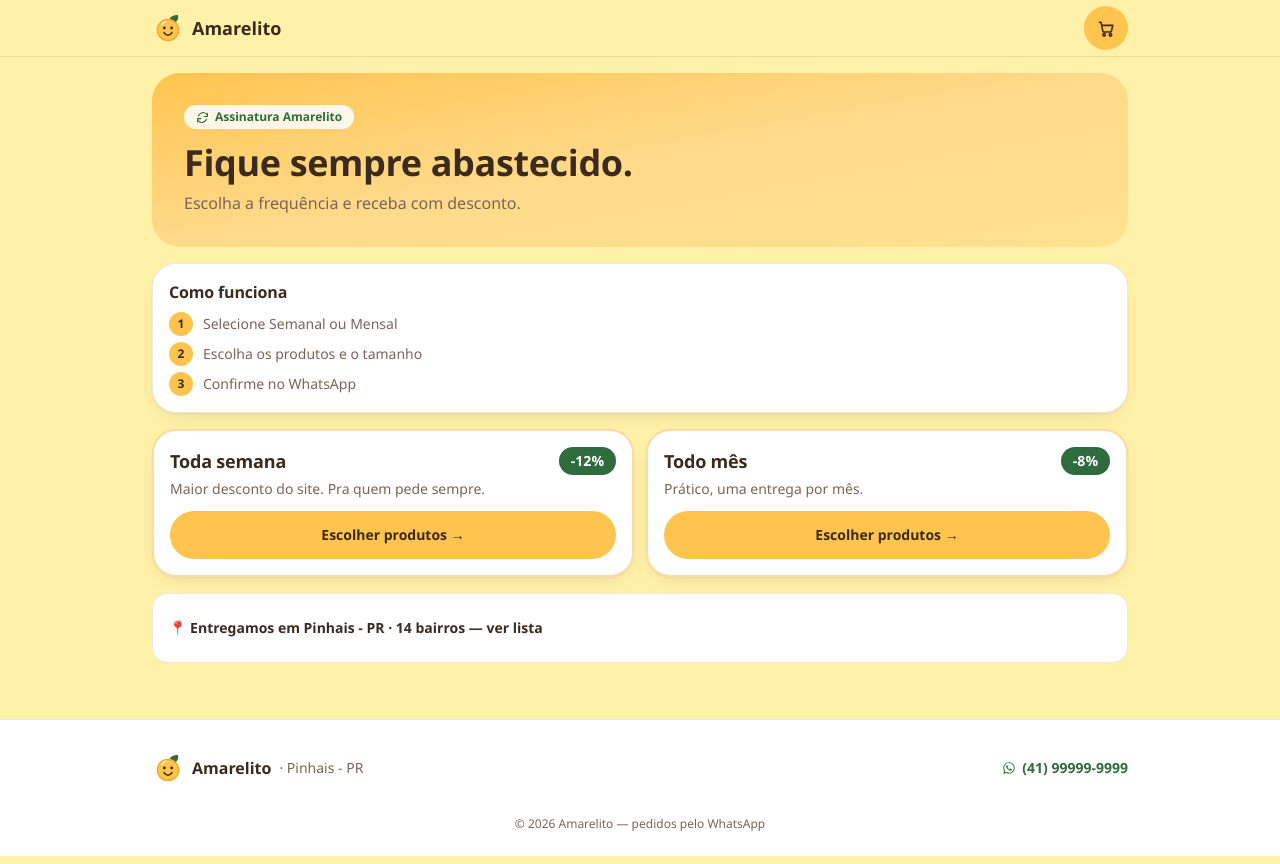
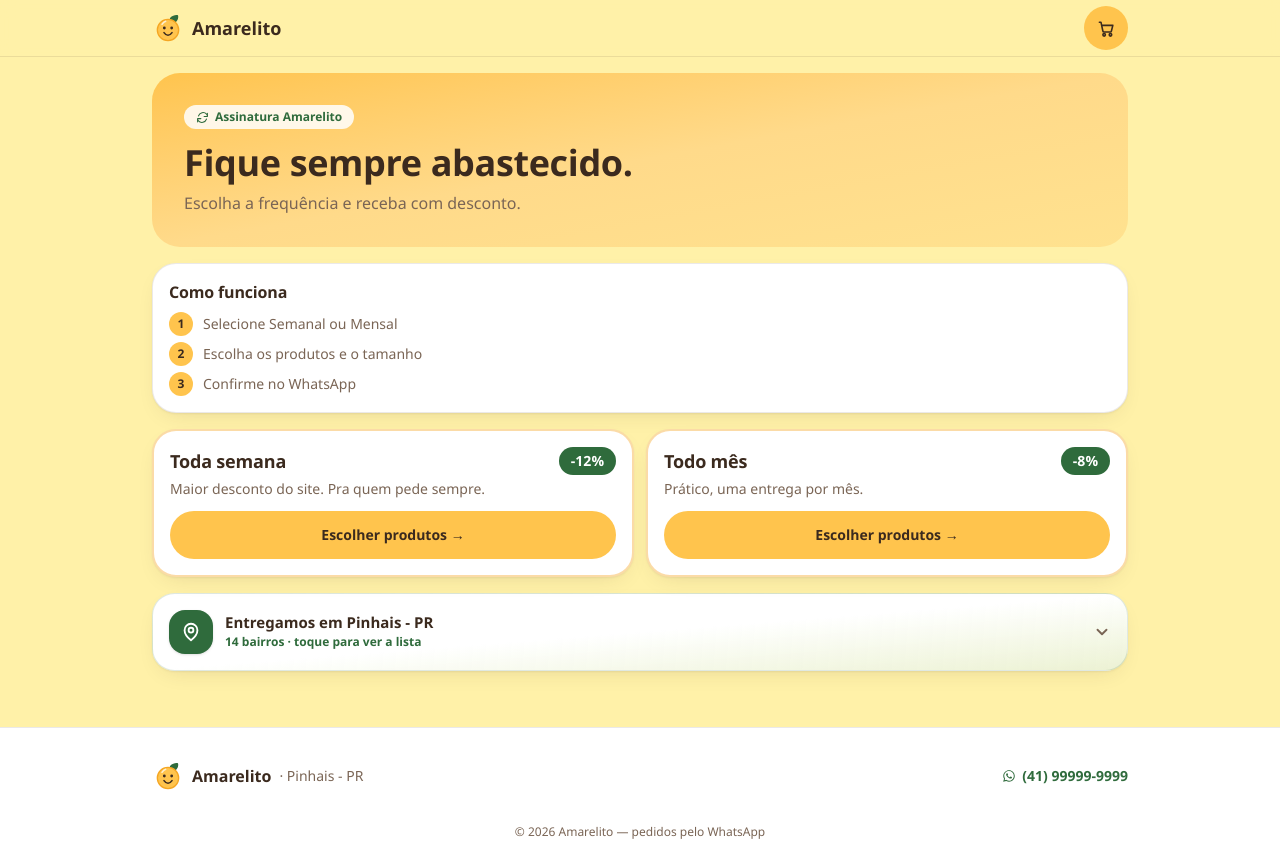
Before and after one commit to elizaelcezar/amarelito, a Next.js app: page /assinatura in a window 1280 px wide. Built offline with nearby package versions, Linux system fonts and the light colour scheme.

Commit message:
atendimento: botao entregamos em pinhais mais bonito

```diff
--- a/src/components/CoverageSection.tsx
+++ b/src/components/CoverageSection.tsx
@@ -1,22 +1,52 @@
-import { cityLabel, defaultCity } from "@/data/serviceArea";
+import { cityLabel, defaultCity, serviceArea } from "@/data/serviceArea";
+import { PinIcon } from "@/components/icons";
 
 export function CoverageSection() {
   return (
     <section id="atendimento" className="scroll-mt-20">
-      <details className="rounded-2xl border border-cafe/10 bg-white px-4 py-3">
-        <summary className="flex min-h-11 cursor-pointer list-none items-center text-sm font-bold text-cafe">
-          📍 Entregamos em {cityLabel(defaultCity)} · {defaultCity.neighborhoods.length} bairros — ver lista
+      <details className="group overflow-hidden rounded-[1.4rem] border border-folha/15 bg-gradient-to-br from-white via-white to-folha-light/70 card-shadow">
+        <summary className="flex cursor-pointer list-none items-center gap-3 p-4 [&::-webkit-details-marker]:hidden">
+          <span className="flex h-11 w-11 shrink-0 items-center justify-center rounded-2xl bg-folha text-white shadow-sm">
+            <PinIcon size={22} />
+          </span>
+          <span className="min-w-0 flex-1">
+            <span className="block font-display text-[15px] font-semibold leading-tight text-cafe">
+              Entregamos em {cityLabel(defaultCity)}
+            </span>
+            <span className="mt-0.5 block text-xs font-bold text-folha">
+              {defaultCity.neighborhoods.length} bairros · toque para ver a lista
+            </span>
+          </span>
+          <svg
+            aria-hidden
+            width="18"
+            height="18"
+            viewBox="0 0 24 24"
+            fill="none"
+            stroke="currentColor"
+            strokeWidth="2.5"
+            strokeLinecap="round"
+            strokeLinejoin="round"
+            className="shrink-0 text-cafe-soft transition-transform duration-200 group-open:rotate-180"
+          >
+            <path d="m6 9 6 6 6-6" />
+          </svg>
         </summary>
-        <ul className="mt-2.5 flex flex-wrap gap-1.5">
+        <div className="px-4 pb-4">
+          <ul className="flex flex-wrap gap-1.5 border-t border-folha/10 pt-3">
             {defaultCity.neighborhoods.map((bairro) => (
               <li
                 key={bairro}
-              className="rounded-full bg-cream px-3 py-1.5 text-xs font-bold text-cafe"
+                className="rounded-full border border-cafe/10 bg-white px-3 py-1.5 text-xs font-bold text-cafe"
               >
                 {bairro}
               </li>
             ))}
           </ul>
+          {serviceArea.note && (
+            <p className="mt-2.5 text-xs leading-relaxed text-cafe-soft">{serviceArea.note}</p>
+          )}
+        </div>
       </details>
     </section>
   );
```
Lines whose indentation alone changed are shown as unchanged.
